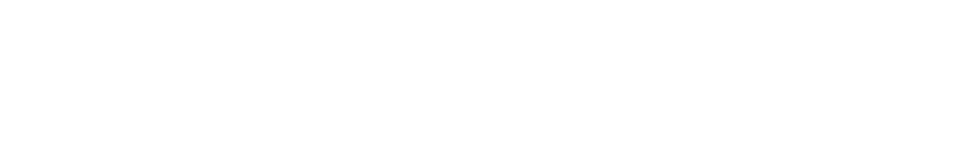
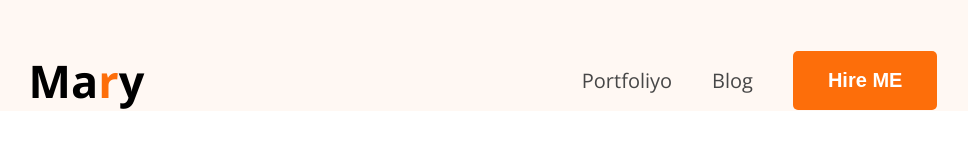
Before and after one commit to nahidhasan11x/Protfoliyo, a plain HTML site: page index.html in a window 1280 px wide. Shown: the whole page, without its empty margins (157-1125 px from the left). Drawn offline with nearby package versions, Linux system fonts and the light colour scheme.

Commit message:
Nav bar is already creat

```diff
--- a/index.html
+++ b/index.html
@@ -4,8 +4,23 @@
     <meta charset="UTF-8">
     <meta name="viewport" content="width=device-width, initial-scale=1.0">
     <title>Document</title>
+    <link rel="preconnect" href="https://fonts.googleapis.com">
+    <link rel="preconnect" href="https://fonts.gstatic.com" crossorigin>
+    <link href="https://fonts.googleapis.com/css2?family=Open+Sans:ital,wght@0,300..800;1,300..800&display=swap" rel="stylesheet">
+    <link rel="stylesheet" href="protfoliyo.css">
 </head>
-<body>
-
+<body class="font-open-sans">
+    <header>
+        <nav>
+            <div class="logo">
+                <h2>Ma<span class="r-orange">r</span>y</h2>
+            </div>
+            <ul class="menu">
+                <li><a href="">Portfoliyo</a></li>
+                <li><a href="">Blog</a></li>
+                <li><button class="btn">Hire ME</button></li>
+            </ul>
+        </nav>
+    </header>
 </body>
 </html>
--- /dev/null
+++ b/protfoliyo.css
@@ -0,0 +1,53 @@
+*{
+    margin: 0;
+    padding: 0;
+    box-sizing: border-box;
+}
+.font-open-sans {
+  font-family: "Open Sans", sans-serif;
+  font-optical-sizing: auto;
+}
+header
+{
+    background-color:#FFF8F3 ;
+    padding-top: 50px;
+
+}
+.logo h2{
+  font-size: 45px;
+
+}
+.r-orange
+{
+    color: #FD6E0A;
+}
+nav{
+    width: 71%;
+    max-width: 1140px;
+    /* border: 1px solid black; */
+    display: flex;
+    justify-content: space-between;
+    margin: 0 auto;
+    align-items: center;
+}
+ nav .menu{
+    display: flex;
+    gap:40px;
+    list-style-type: none;
+    align-items: center;
+}
+nav .menu a{
+    font-size: 20px;
+    text-decoration: none;
+    color: #474747;
+}
+.btn{
+    background-color: #FD6E0A;
+    color: white ;
+    border: none;
+    /* margin: 20px  20px; */
+    padding: 18px 35px;
+    border-radius: 5px;
+    font-size: 20px;
+    font-weight:bold ;
+}
```
